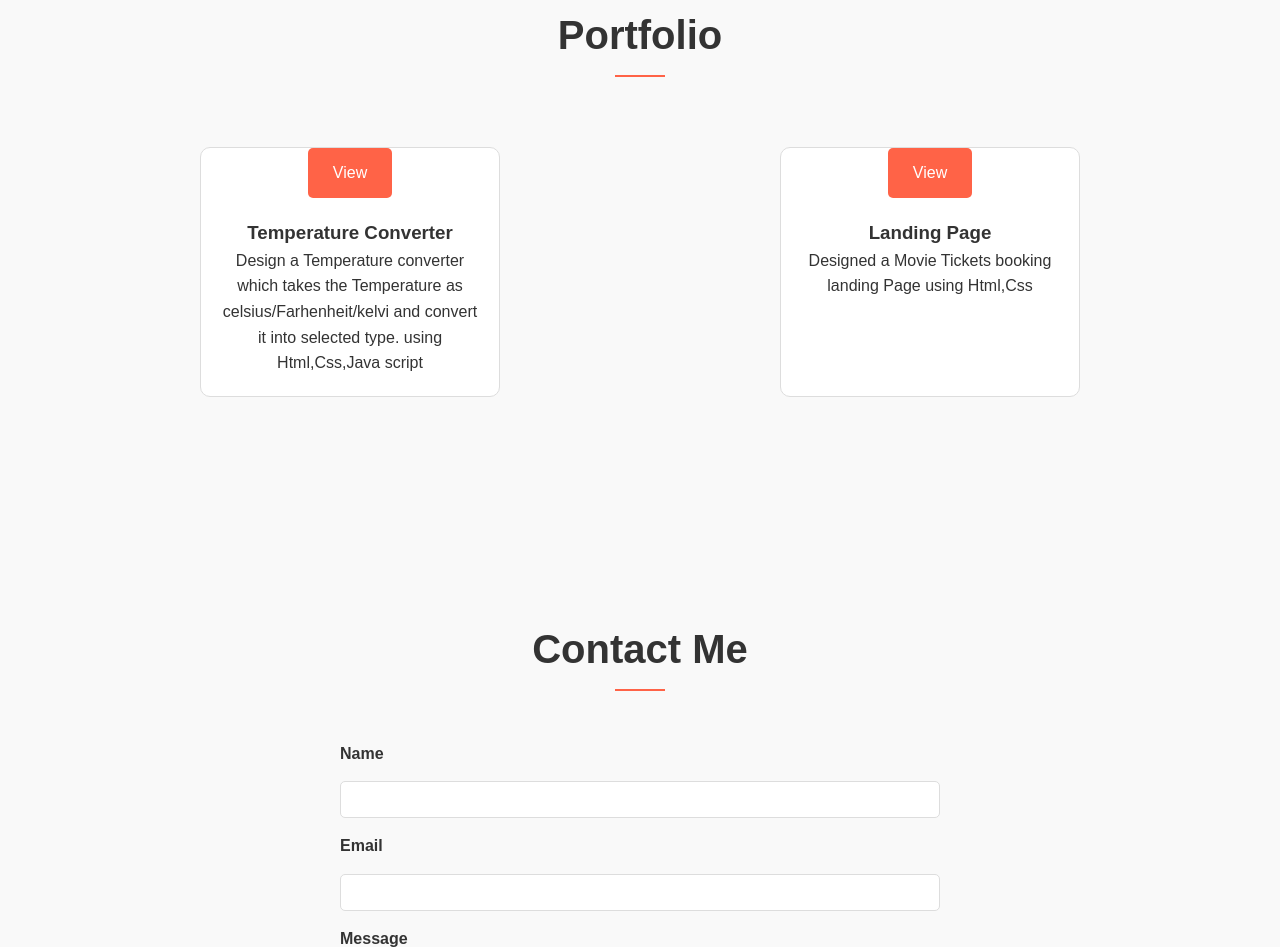
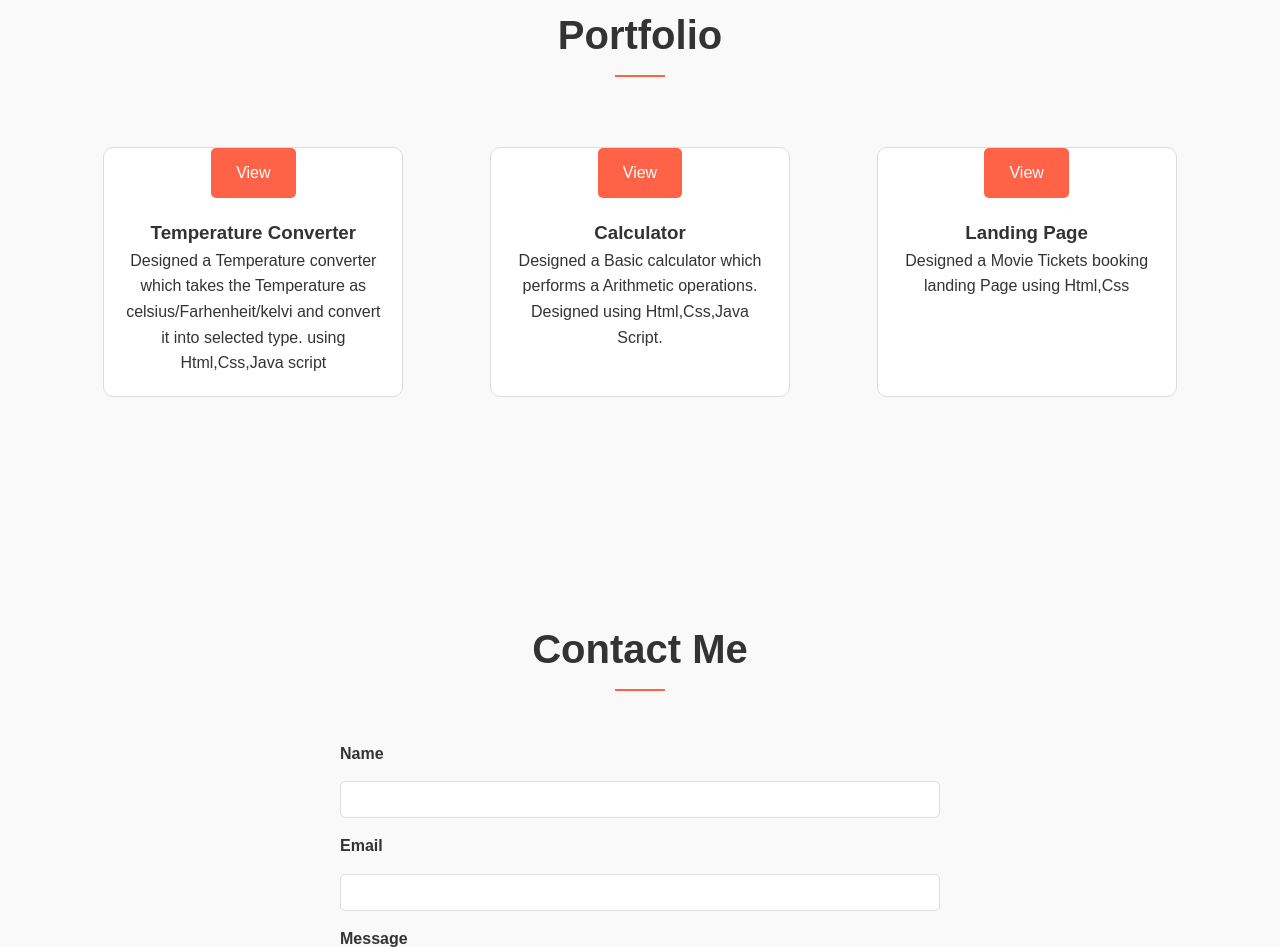
Before and after one commit to y-srinivasa-reddy/OIBSIP, a plain HTML site: page Portfolio/index.html in a window 1280 px wide. Shown: the part 1587-2534 px from the top of the page. Drawn offline with Linux system fonts and the light colour scheme; a script that the page names is missing.

Commit message:
Update index.html

```diff
--- a/Portfolio/index.html
+++ b/Portfolio/index.html
@@ -66,14 +66,21 @@
             <h2>Portfolio</h2>
             <div class="portfolio-content">
                 <div class="project">
-                    <a href="../Temperature converter/" class="btn">View</a>
+                    <a href="https://y-srinivasa-reddy.github.io/OIBSIP/Temperature Converter/" class="btn">View</a>
                     <div class="project-info">
                         <h3>Temperature Converter</h3>
-                        <p>Design a Temperature converter which takes the Temperature as celsius/Farhenheit/kelvi and convert it into selected type. using Html,Css,Java script</p>
+                        <p>Designed a Temperature converter which takes the Temperature as celsius/Farhenheit/kelvi and convert it into selected type. using Html,Css,Java script</p>
                     </div>
                 </div>
                 <div class="project">
-                    <a href="../Landing/" alt="Project 2" class="btn">View</a>
+                    <a href="https://y-srinivasa-reddy.github.io/OIBSIP/Calculator/" class="btn">View</a>
+                    <div class="project-info">
+                        <h3>Calculator</h3>
+                        <p>Designed a Basic calculator which performs a Arithmetic operations. Designed using Html,Css,Java Script.</p>
+                    </div>
+                </div>
+                <div class="project">
+                    <a href="https://y-srinivasa-reddy.github.io/OIBSIP/Landing/" alt="Project 2" class="btn">View</a>
                     <div class="project-info">
                         <h3>Landing Page</h3>
                         <p>Designed a Movie Tickets booking landing Page using Html,Css</p>
```
